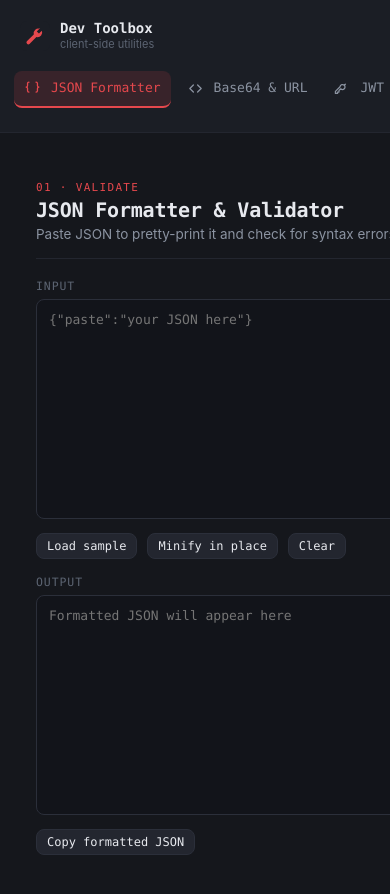
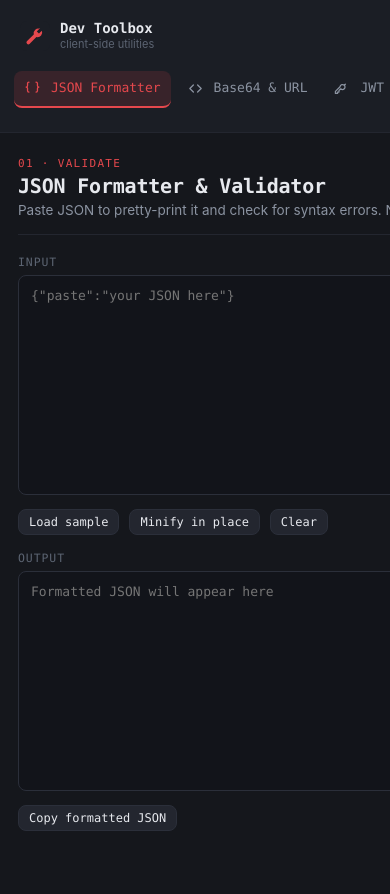
Before and after one commit to snake-jhon/dev-toolbox, a Vue app: page /#/json-formatter in a window 390 px wide. Shown: the top 894 px of the page. After the commit the page ends 863 px from the top, so only its background shows below. Built offline with nearby package versions, Linux system fonts and the light colour scheme.

Commit message:
Make .main a fixed-height pane so scrolling happens inside each tool
On desktop, .main is now 100vh with overflow hidden; each tool's own .tool container scrolls internally (see prior style.css commit). Falls back to normal document flow on mobile.

```diff
--- a/src/App.vue
+++ b/src/App.vue
@@ -193,8 +193,8 @@ const icons = {
 }
 
 .main {
-  padding: 36px 40px;
-  overflow-x: hidden;
+  height: 100vh;
+  overflow: hidden;
 }
 
 @media (max-width: 860px) {
@@ -236,7 +236,8 @@ const icons = {
   }
 
   .main {
-    padding: 24px 18px;
+    height: auto;
+    overflow: visible;
   }
 }
 </style>
```
